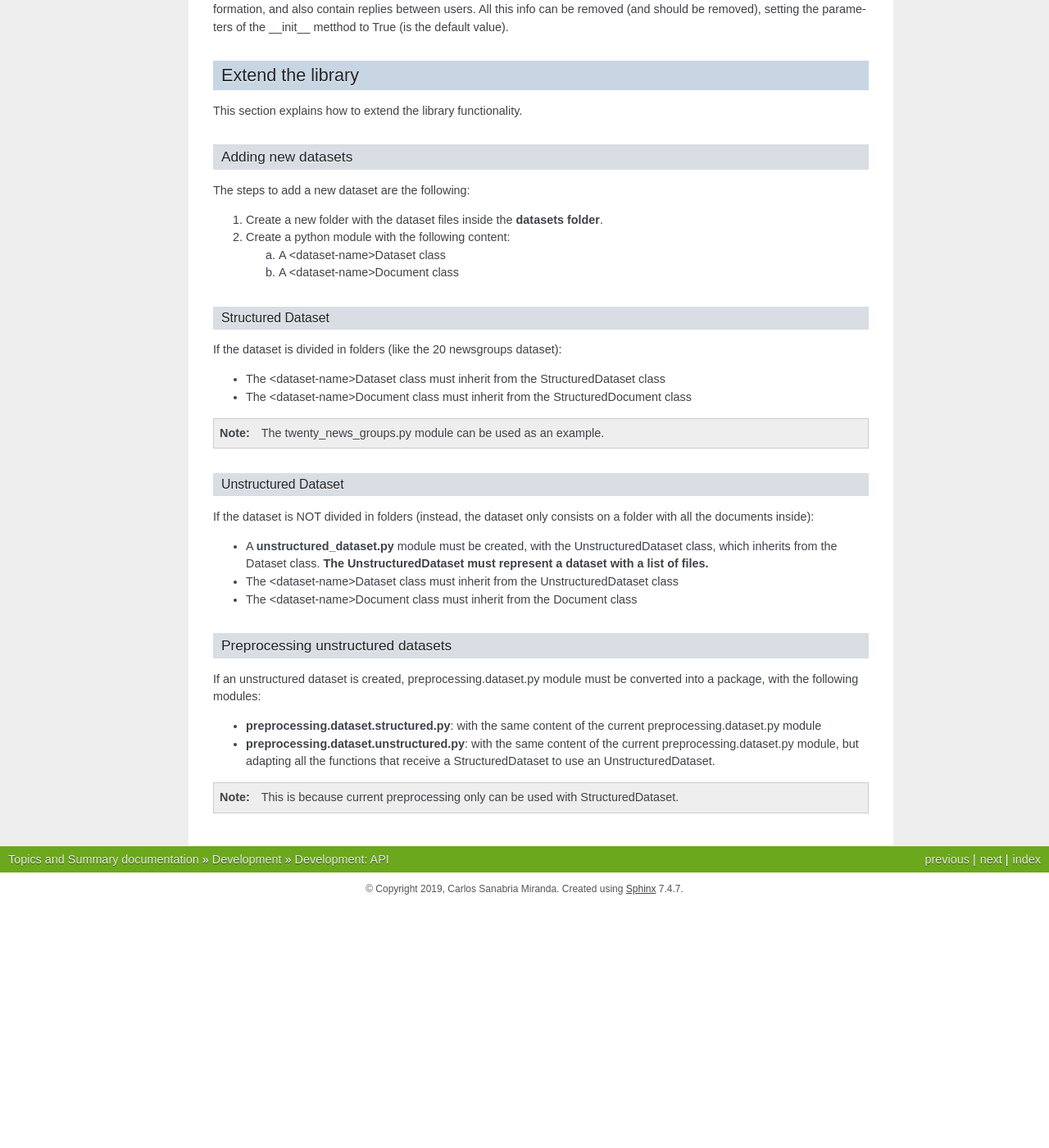
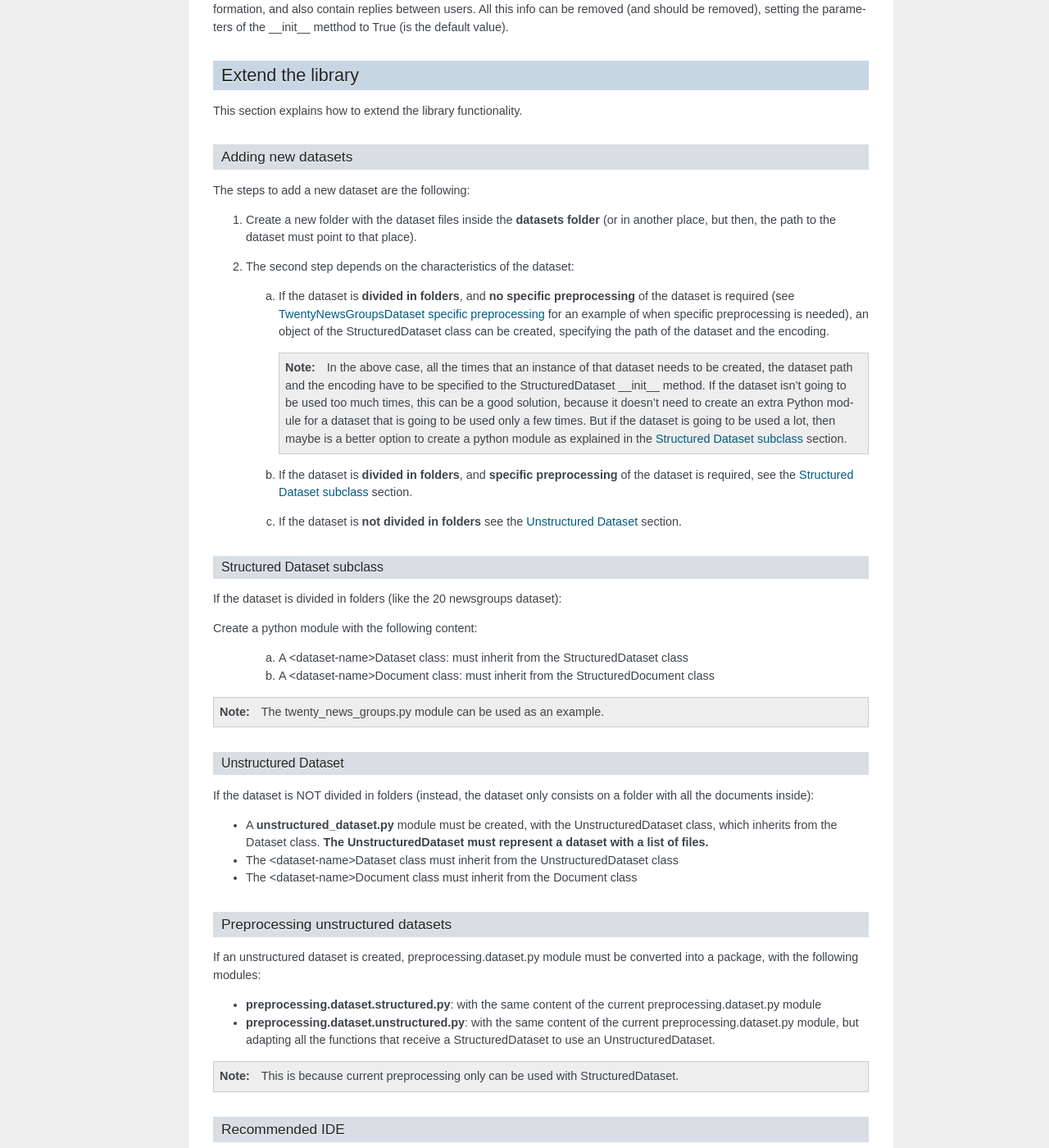
Before and after one commit to CarlosSanabriaM/topics_and_summary, a Sphinx documentation site: the page built from topics_and_summary/docs/source/development/api.rst, in a window 1280 px wide and 1400 px high, scrolled down 4408 px. Shown: the whole window at 82% size. Built offline with Sphinx 7.4.7, drawn with Linux system fonts in a browser that asks for light colours; before the commit the page ends 5512 px from its top, so only the background shows below that; some of the changed text lies outside the part shown.

Commit message:
Finished todo-list documentation page, modified the Development: API page and modified TODOs.

```diff
--- a/topics_and_summary/docs/source/development/api.rst
+++ b/topics_and_summary/docs/source/development/api.rst
@@ -225,6 +227,8 @@ get_k_best_sentences_of_text()
 The **get_k_best_sentences_of_text()** method of the models.summarization.TextRank class **sometimes can't converge** with
 specific texts, throwing an PowerIterationFailedConvergence exception.
 
+.. _20_newsgroups_specific_preprocessing:
+
 TwentyNewsGroupsDataset specific preprocessing
 ^^^^^^^^^^^^^^^^^^^^^^^^^^^^^^^^^^^^^^^^^^^^^^
 The **TwentyNewsGroupsDataset** class applies **specific preprocessing** to it's files, before the general preprocessing is applied.
@@ -245,21 +249,41 @@ Adding new datasets
 ^^^^^^^^^^^^^^^^^^^
 The steps to add a new dataset are the following:
 
-1. Create a new folder with the dataset files inside the **datasets folder**.
-2. Create a python module with the following content:
+1. Create a new folder with the dataset files inside the **datasets folder** (or in another place, but then, the path
+   to the dataset must point to that place).
+2. The second step depends on the characteristics of the dataset:
 
-   a. A <dataset-name>Dataset class
-   b. A <dataset-name>Document class
+   a. If the dataset is **divided in folders**, and **no specific preprocessing** of the dataset is required
+      (see :ref:`20_newsgroups_specific_preprocessing` for an example of when specific preprocessing is needed),
+      an object of the StructuredDataset class can be created, specifying the path of the dataset and the encoding.
 
-Structured Dataset
-""""""""""""""""""
+      .. note:: In the above case, all the times that an instance of that dataset needs to be created, the dataset path and
+         the encoding have to be specified to the StructuredDataset __init__ method. If the dataset isn't going to be used
+         too much times, this can be a good solution, because it doesn't need to create an extra Python module for a dataset
+         that is going to be used only a few times.
+         But if the dataset is going to be used a lot, then maybe is a better option to create a python module as explained
+         in the :ref:`structured-dataset-subclass` section.
+
+   b. If the dataset is **divided in folders**, and **specific preprocessing** of the dataset is required,
+      see the :ref:`structured-dataset-subclass` section.
+   c. If the dataset is **not divided in folders** see the :ref:`unstructured-dataset` section.
+
+.. _structured-dataset-subclass:
+
+Structured Dataset subclass
+"""""""""""""""""""""""""""
 
 If the dataset is divided in folders (like the 20 newsgroups dataset):
 
-* The <dataset-name>Dataset class must inherit from the StructuredDataset class
-* The <dataset-name>Document class must inherit from the StructuredDocument class
+Create a python module with the following content:
+
+   a. A <dataset-name>Dataset class: must inherit from the StructuredDataset class
+   b. A <dataset-name>Document class: must inherit from the StructuredDocument class
 
 .. note:: The twenty_news_groups.py module can be used as an example.
+
+
+.. _unstructured-dataset:
 
 Unstructured Dataset
 """"""""""""""""""""
@@ -282,3 +306,9 @@ with the following modules:
   adapting all the functions that receive a StructuredDataset to use an UnstructuredDataset.
 
 .. note:: This is because current preprocessing only can be used with StructuredDataset.
+
+Recommended IDE
+^^^^^^^^^^^^^^^
+
+The recommended IDE is `Pycharm <https://www.jetbrains.com/pycharm/>`__. The folder to be selected as a project must be
+the project root folder (topics_and_summary, not topics_and_summary/topics_and_summary).
```
Also changed, not shown: other parts of topics_and_summary/docs/source/development/api.rst (+2 -0 lines), topics_and_summary/docs/source/development/todo-list.rst (+18 -1 lines), 2 other files.
